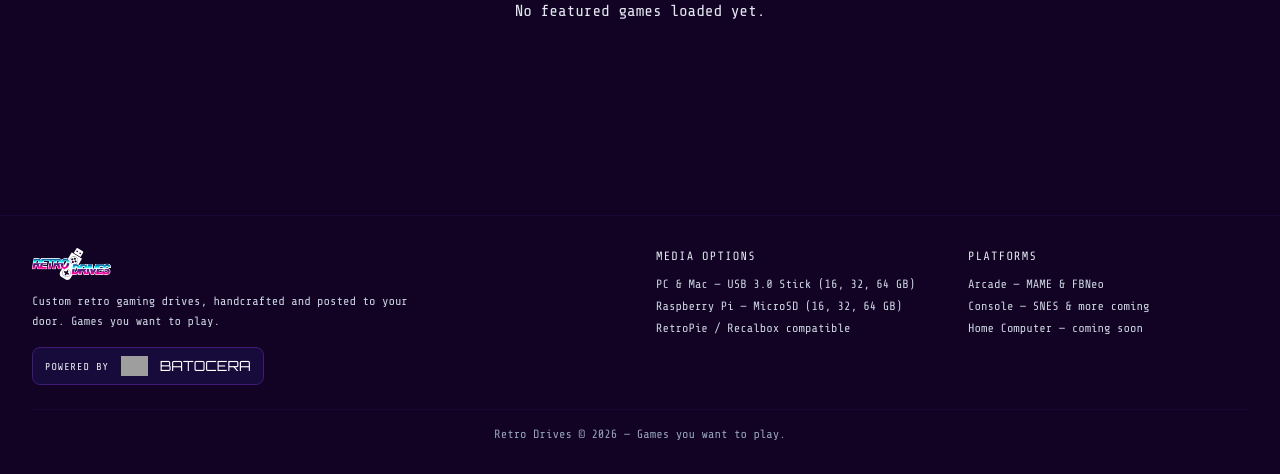
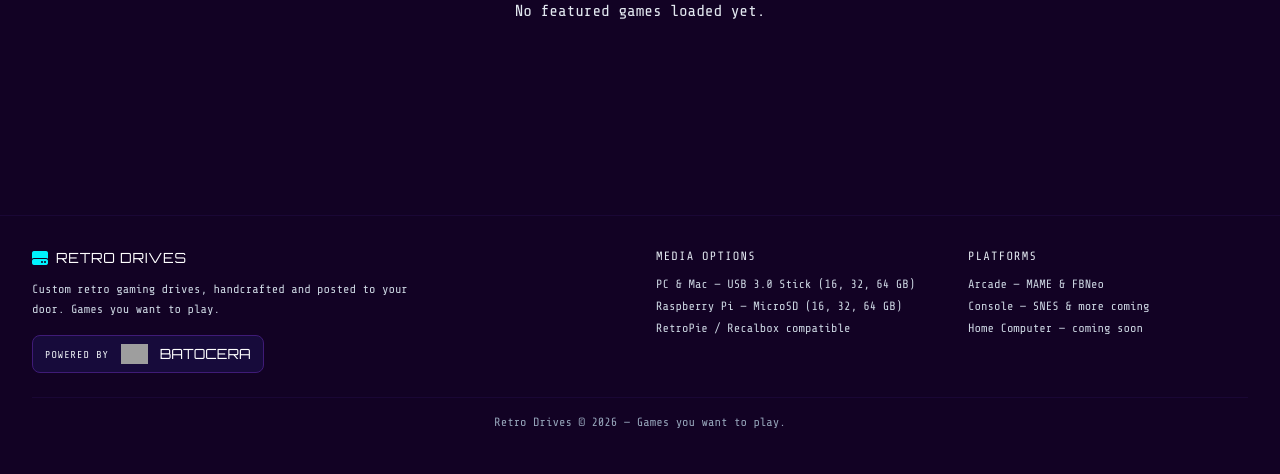
Before and after one commit to johnboy4809/retro-gaming, a Laravel app: page / in a window 1280 px wide. Shown: the part 2261-2735 px from the top of the page. After the commit the page ends 2689 px from the top, so only its background shows below. Run offline with Laravel 12, Linux system fonts and the light colour scheme; data that the repository does not hold is empty; some libraries are stand-ins or nearby versions; grey boxes are pictures that could not be loaded.

Commit message:
style: revert footer logo back to text
- Replaced the small image logo in the footer with the original text 'Retro Drives' per user request, as the image was too small for the footer context

```diff
--- a/resources/views/home.blade.php
+++ b/resources/views/home.blade.php
@@ -471,7 +471,8 @@
             <div class="grid grid-cols-1 md:grid-cols-4 gap-8 mb-6">
                 <div class="md:col-span-2">
                     <div class="flex items-center space-x-2 mb-3">
-                        <img src="{{ asset('images/retro-drives-logo.png') }}" alt="Retro Drives" class="h-8 object-contain">
+                        <i class="fa-solid fa-hard-drive text-retro-cyan"></i>
+                        <span class="font-arcade text-sm text-white uppercase tracking-wider">Retro Drives</span>
                     </div>
                     <p class="text-gray-600 text-xs font-tech leading-relaxed mb-4 max-w-sm">Custom retro gaming drives, handcrafted and posted to your door. Games you want to play.</p>
                     <div class="inline-flex items-center space-x-3 bg-retro-card border border-retro-border rounded-lg px-3 py-2">
```
